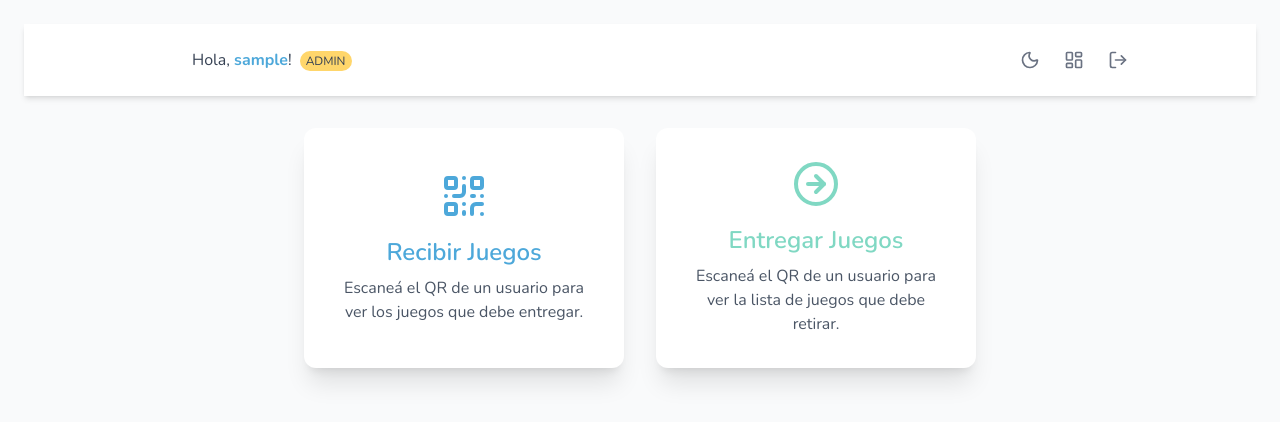
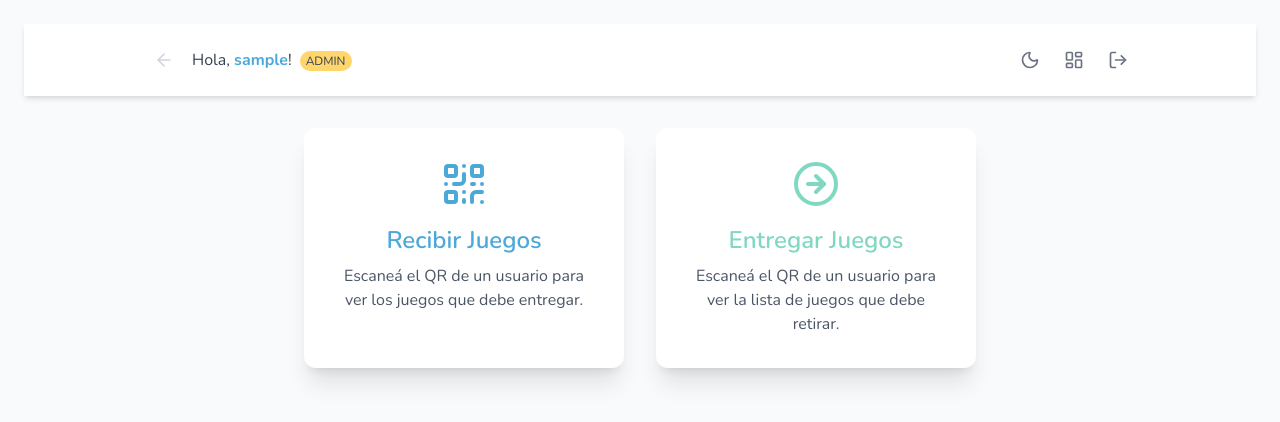
Before and after one commit to fesgura/mathtrade-logistics, a Next.js app: page / in a window 1280 px wide. Shown: the top 422 px of the page. Built offline with nearby package versions, Linux system fonts and the light colour scheme; sample sign-in values are in the browser's storage.

Commit message:
ready to pickup page adjustments

```diff
--- a/src/app/admin/ready-to-pickup/page.tsx
+++ b/src/app/admin/ready-to-pickup/page.tsx
@@ -7,7 +7,9 @@ import { useAuth } from '../../../hooks/useAuth';
 
 interface ReadyUser {
   id: string | number;
-  name: string;
+  first_name: string;
+  last_name: string;
+  username: string;
 }
 
 const POLLING_INTERVAL = 1000 * 15; // 15 segundos
@@ -29,7 +31,6 @@ export default function ReadyToPickupPage() {
   const fetchData = async () => {
     if (isAdmin == false) return;
 
-    setError(null);
     try {
       const MT_API_HOST = process.env.NEXT_PUBLIC_MT_API_HOST;
       const response = await fetch(`${MT_API_HOST}logistics/users/ready-to-pickup/`, {
@@ -61,7 +62,9 @@ export default function ReadyToPickupPage() {
     } catch (err) {
       setError(err instanceof Error ? err.message : 'Error desconocido.');
     } finally {
-      setIsLoadingData(false);
+      if (isLoadingData) {
+        setIsLoadingData(false);
+      }
     }
   };
   useEffect(() => {
@@ -69,6 +72,9 @@ export default function ReadyToPickupPage() {
       fetchData();
       const intervalId = setInterval(fetchData, POLLING_INTERVAL);
       return () => clearInterval(intervalId);
+    }
+    if (!authIsLoading && (isAuthenticated === false || isAdmin === false)) {
+      setIsLoadingData(false);
     }
     // eslint-disable-next-line react-hooks/exhaustive-deps
   }, [isAuthenticated, isAdmin]);
@@ -102,8 +108,10 @@ export default function ReadyToPickupPage() {
         {readyUsers.length > 0 && (
           <ul className="grid grid-cols-1 md:grid-cols-2 lg:grid-cols-3 gap-3 md:gap-4">
             {readyUsers.map(user => (
-              <li key={user.id} className="p-1.5 sm:p-2 bg-gray-600 rounded-lg shadow-md flex items-center justify-center min-h-[70px] md:min-h-[80px] lg:min-h-[90px]">
-                <p className="font-bold text-sky-300 text-xl sm:text-2xl md:text-4xl lg:text-4xl text-center">{user.name}</p></li>
+              <li key={user.id} className="p-2 sm:p-3 bg-gray-600 rounded-lg shadow-md flex flex-col items-center justify-center min-h-[80px] md:min-h-[90px] lg:min-h-[100px]">
+                <p className="font-bold text-sky-300 text-xl sm:text-2xl md:text-3xl lg:text-3xl text-center leading-tight">{user.first_name} {user.last_name}</p>
+                <p className="text-xs sm:text-sm text-gray-400 mt-1 text-center">{user.username}</p>
+              </li>
             ))}
           </ul>
         )}
--- a/src/app/deliver-to-user/page.tsx
+++ b/src/app/deliver-to-user/page.tsx
@@ -95,7 +95,7 @@ function DeliverToUserPageContent() {
     setIsPanelOpen(false);
     if (actionWasSuccessful) {
       if (qrData) {
-        window.location.href = `${pathname}?qr=${qrData}`;
+        router.replace(`${pathname}?qr=${qrData}`);
       } else {
         window.location.reload();
       }
--- a/src/app/page.tsx
+++ b/src/app/page.tsx
@@ -1,10 +1,10 @@
 "use client";
 
 import { ArrowRightCircle, QrCode, Settings, Sun, Moon } from 'lucide-react';
-import Link from 'next/link';
 import { useState } from 'react';
 import AppHeader from '../components/AppHeader';
 import ControlPanelModal from '../components/ControlPanelModal';
+import LandingPageLink from '../components/LandingPageLink';
 import LoadingSpinner from '../components/LoadingSpinner';
 import { useAuth } from '../hooks/useAuth';
 
@@ -38,29 +38,25 @@ export default function LandingPage() {
           isDarkMode={isDarkMode}
           onToggleDarkMode={toggleDarkMode}
           showPanelButton={true}
+          showBackButton={true}
         />
       )}
 
       <section className="w-full max-w-2xl grid grid-cols-1 md:grid-cols-2 gap-6 sm:gap-8 mt-8">
-        <Link href="/receive-games" passHref>
-          <div className="flex flex-col items-center justify-center p-8 bg-white dark:bg-gray-800 rounded-xl shadow-xl hover:shadow-2xl transition-shadow duration-300 cursor-pointer h-full">
-            <QrCode size={48} className="text-secondary-blue mb-4" />
-            <h2 className="text-2xl font-semibold text-secondary-blue dark:text-sky-400 mb-2">Recibir Juegos</h2>
-            <p className="text-center text-gray-600 dark:text-gray-400">
-              Escaneá el QR de un usuario para ver los juegos que debe entregar.
-            </p>
-          </div>
-        </Link>
-
-        <Link href="/deliver-to-user" passHref>
-          <div className="flex flex-col items-center justify-center p-8 bg-white dark:bg-gray-800 rounded-xl shadow-xl hover:shadow-2xl transition-shadow duration-300 cursor-pointer h-full">
-            <ArrowRightCircle size={48} className="text-accent-green mb-4" />
-            <h2 className="text-2xl font-semibold text-accent-green dark:text-green-400 mb-2">Entregar Juegos</h2>
-            <p className="text-center text-gray-600 dark:text-gray-400">
-              Escaneá el QR de un usuario para ver la lista de juegos que debe retirar.
-            </p>
-          </div>
-        </Link>
+    <LandingPageLink
+      href="/receive-games"
+      icon={<QrCode size={48} className="text-secondary-blue mb-4" />}
+      title="Recibir Juegos"
+      description="Escaneá el QR de un usuario para ver los juegos que debe entregar."
+      titleClassName="text-secondary-blue dark:text-sky-400"
+    />
+    <LandingPageLink
+      href="/deliver-to-user"
+      icon={<ArrowRightCircle size={48} className="text-accent-green mb-4" />}
+      title="Entregar Juegos"
+      description="Escaneá el QR de un usuario para ver la lista de juegos que debe retirar."
+      titleClassName="text-accent-green dark:text-green-400"
+    />
       </section>
 
       {isPanelOpen && (
--- a/src/components/AppHeader.tsx
+++ b/src/components/AppHeader.tsx
@@ -26,11 +26,16 @@ const AppHeader: React.FC<AppHeaderProps> = ({ onToggleDarkMode, isDarkMode, use
       <div className="max-w-5xl mx-auto flex justify-between items-center p-4">
         <div className="flex items-center min-w-0">
           <div className="w-10 h-10 flex items-center justify-center mr-2">
-            {showBackButton && onBackClick && (
+            {showBackButton && (
               <button
                 aria-label="Atrás"
                 onClick={onBackClick}
-                className="p-2 text-gray-500 hover:text-secondary-blue dark:text-gray-400 dark:hover:text-sky-400 rounded-full hover:bg-gray-100 dark:hover:bg-gray-700 transition-colors"
+                disabled={!onBackClick}
+                className={`p-2 rounded-full transition-all duration-150 ease-in-out active:scale-90
+                            ${!onBackClick
+                                ? 'text-gray-300 dark:text-gray-500 cursor-not-allowed'
+                                : 'text-gray-500 hover:text-secondary-blue dark:text-gray-400 dark:hover:text-sky-400 hover:bg-gray-100 dark:hover:bg-gray-700'
+                            }`}
               >
                 <ArrowLeft size={20} />
               </button>
@@ -51,7 +56,7 @@ const AppHeader: React.FC<AppHeaderProps> = ({ onToggleDarkMode, isDarkMode, use
             <button
               aria-label={isDarkMode ? "Activar modo claro" : "Activar modo oscuro"}
               onClick={onToggleDarkMode}
-              className="p-2 text-gray-500 hover:text-secondary-blue dark:text-gray-400 dark:hover:text-sky-400 rounded-full hover:bg-gray-100 dark:hover:bg-gray-700 transition-colors"
+              className="p-2 text-gray-500 hover:text-secondary-blue dark:text-gray-400 dark:hover:text-sky-400 rounded-full hover:bg-gray-100 dark:hover:bg-gray-700 transition-all duration-150 ease-in-out active:scale-90"
             >
               {isDarkMode ? <Sun size={20} /> : <Moon size={20} />}
             </button>
@@ -61,7 +66,7 @@ const AppHeader: React.FC<AppHeaderProps> = ({ onToggleDarkMode, isDarkMode, use
             <button
               aria-label="Panel de Control"
               onClick={onPanelClick}
-              className="p-2 text-gray-500 hover:text-secondary-blue dark:text-gray-400 dark:hover:text-sky-400 rounded-full hover:bg-gray-100 dark:hover:bg-gray-700 transition-colors"
+              className="p-2 text-gray-500 hover:text-secondary-blue dark:text-gray-400 dark:hover:text-sky-400 rounded-full hover:bg-gray-100 dark:hover:bg-gray-700 transition-all duration-150 ease-in-out active:scale-90"
             >
               <LayoutDashboard size={20} />
             </button>
@@ -69,7 +74,7 @@ const AppHeader: React.FC<AppHeaderProps> = ({ onToggleDarkMode, isDarkMode, use
           <button
             aria-label="Salir"
             onClick={onLogoutClick}
-            className="p-2 text-gray-500 hover:text-secondary-blue dark:text-gray-400 dark:hover:text-sky-400 rounded-full hover:bg-gray-100 dark:hover:bg-gray-700 transition-colors"
+            className="p-2 text-gray-500 hover:text-secondary-blue dark:text-gray-400 dark:hover:text-sky-400 rounded-full hover:bg-gray-100 dark:hover:bg-gray-700 transition-all duration-150 ease-in-out active:scale-90"
           >
             <LogOut size={20} />
           </button>
--- /dev/null
+++ b/src/components/LandingPageLink.tsx
@@ -0,0 +1,28 @@
+"use client";
+
+import Link from 'next/link';
+import React from 'react';
+
+interface LandingPageLinkProps {
+  href: string;
+  icon: React.ReactNode;
+  title: string;
+  description: string;
+  titleClassName?: string;
+}
+
+const LandingPageLink: React.FC<LandingPageLinkProps> = ({ href, icon, title, description, titleClassName }) => {
+  return (
+    <Link href={href} passHref>
+      <div className="flex flex-col items-center justify-start p-8 bg-white dark:bg-gray-800 rounded-xl shadow-xl hover:shadow-2xl transition-all duration-200 ease-in-out cursor-pointer h-full active:scale-95 active:shadow-lg">
+        {icon}
+        <h2 className={`text-2xl font-semibold ${titleClassName || 'text-secondary-blue dark:text-sky-400'} mb-2`}>{title}</h2>
+        <p className="text-center text-gray-600 dark:text-gray-400">
+          {description}
+        </p>
+      </div>
+    </Link>
+  );
+};
+
+export default LandingPageLink;
```
